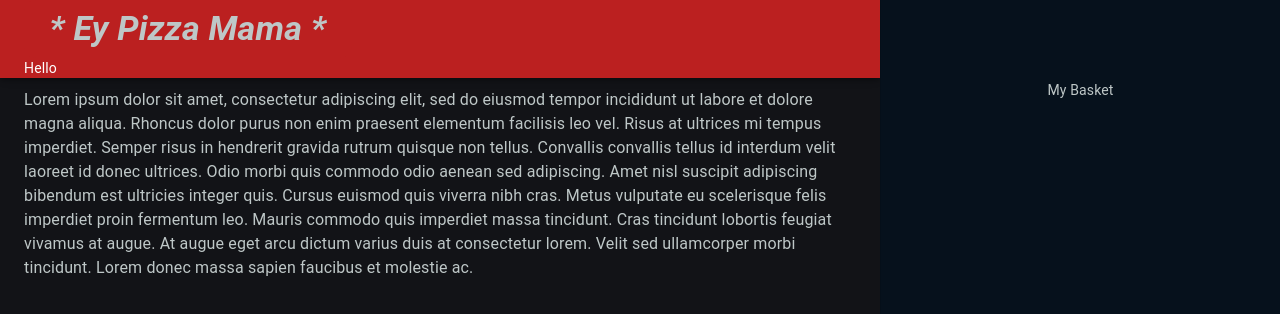
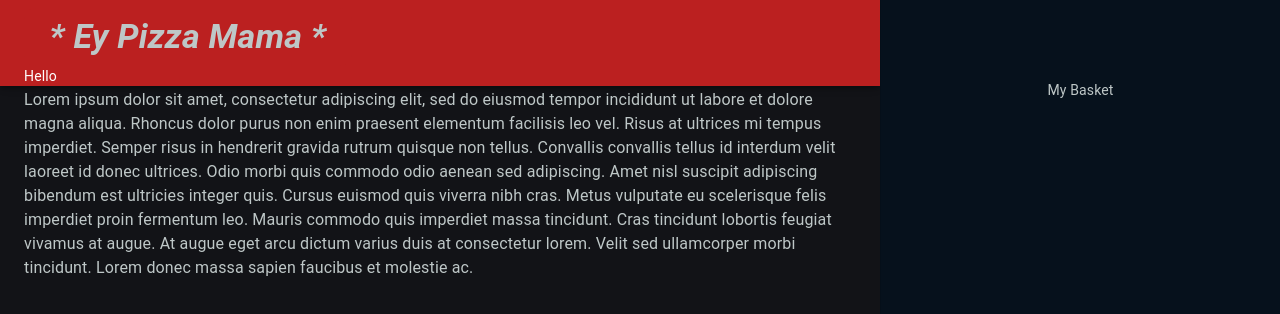
Before and after one commit to TheAncientOwl/pizza-website, a React (Create React App) app: page / in a window 1280 px wide. Shown: the top 314 px of the page. Built offline with nearby package versions, Linux system fonts and the light colour scheme.

Commit message:
added margin top.

```diff
--- a/src/components/nav-bar/NavBarTitle.jsx
+++ b/src/components/nav-bar/NavBarTitle.jsx
@@ -7,6 +7,8 @@ const useStyles = makeStyles(theme => ({
 
     fontStyle: 'italic',
     fontWeight: 'bold',
+
+    marginTop: '1vh',
 
     paddingTop: '1vh',
     paddingBottom: '1vh',
```
